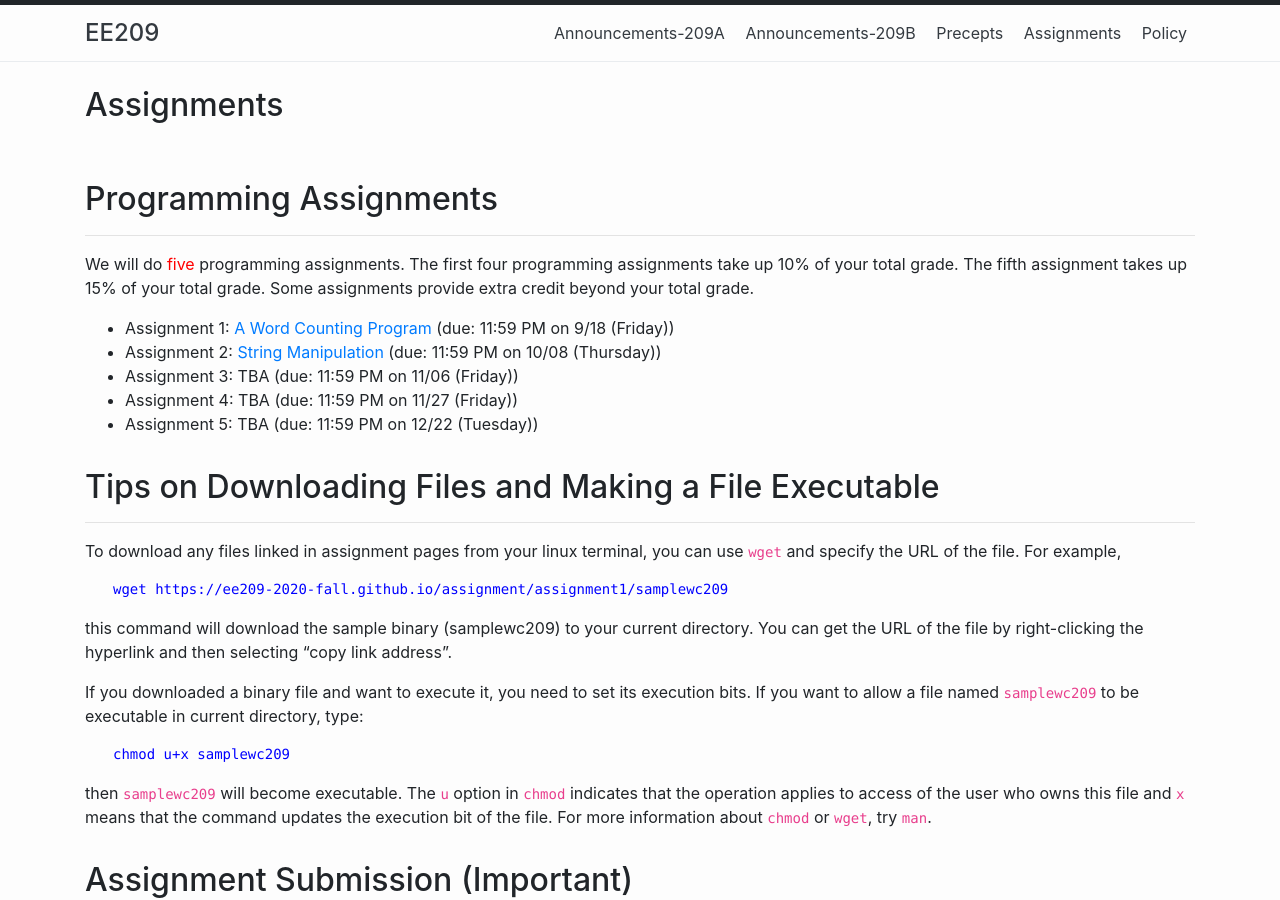
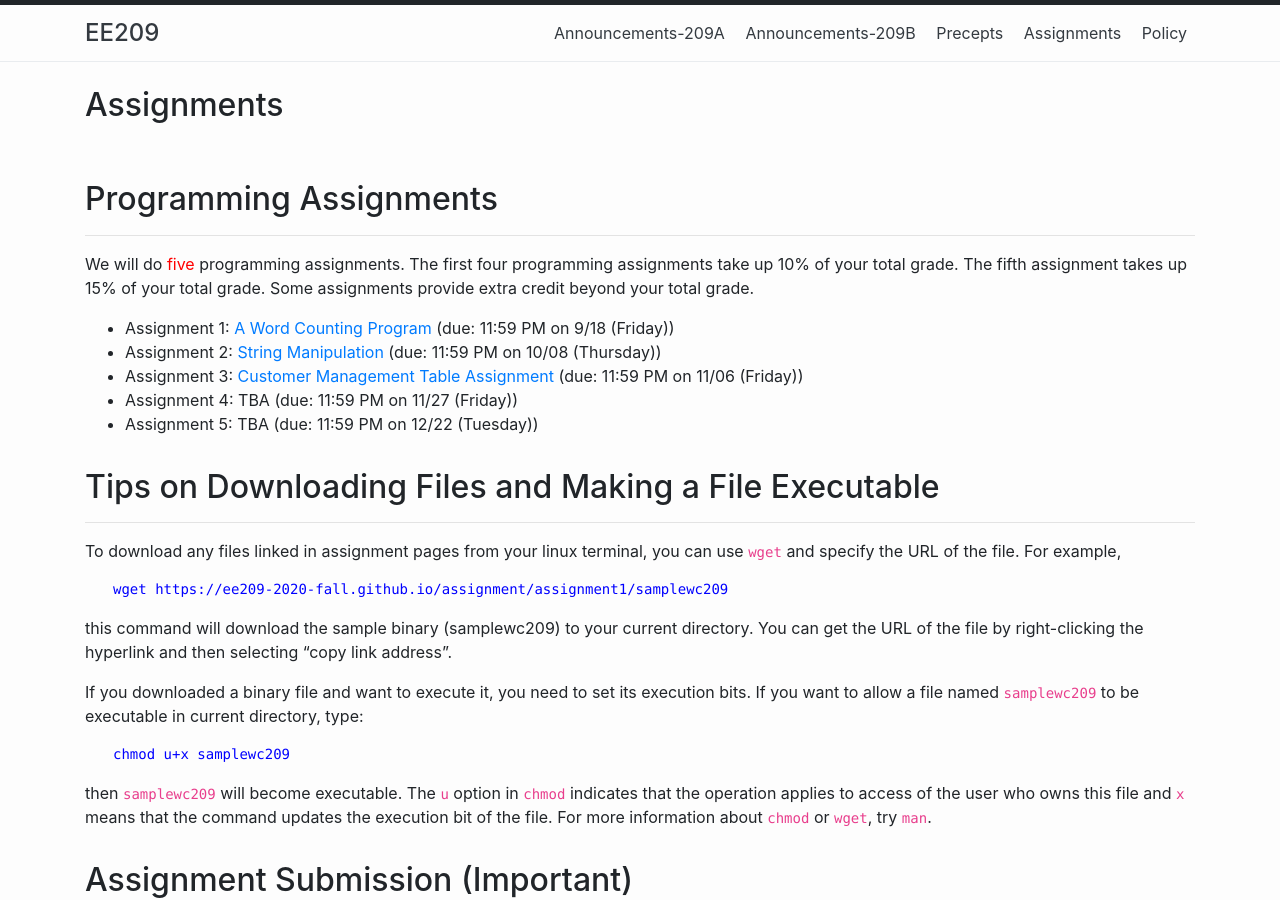
Before and after one commit to ee209-2020-fall/ee209-2020-fall, a Jekyll site: the page built from assign.md, in a window 1280 px wide and 900 px high. Built offline with Jekyll 4.4.1, drawn with Linux system fonts in a browser that asks for light colours.

Commit message:
notice assign3

```diff
--- a/assign.md
+++ b/assign.md
@@ -17,7 +17,7 @@ grade. Some assignments provide extra credit beyond your total grade.
 <ul>
 <li> Assignment 1: <a href="../assignment/assignment1/wordcounting.html"> A Word Counting Program</a> (due: 11:59 PM on 9/18 (Friday)) </li>
 <li> Assignment 2: <a href="../assignment/assignment2/stringfile.html"> String Manipulation</a>  (due: 11:59 PM on 10/08 (Thursday)) </li>
-<li> Assignment 3: TBA (due: 11:59 PM on 11/06 (Friday)) </li>
+<li> Assignment 3: <a href="../assignment/assignment3/database.html"> Customer Management Table Assignment</a> (due: 11:59 PM on 11/06 (Friday)) </li>
 <li> Assignment 4: TBA (due: 11:59 PM on 11/27 (Friday)) </li>
 <li> Assignment 5: TBA (due: 11:59 PM on 12/22 (Tuesday)) </li>
 </ul>
```
